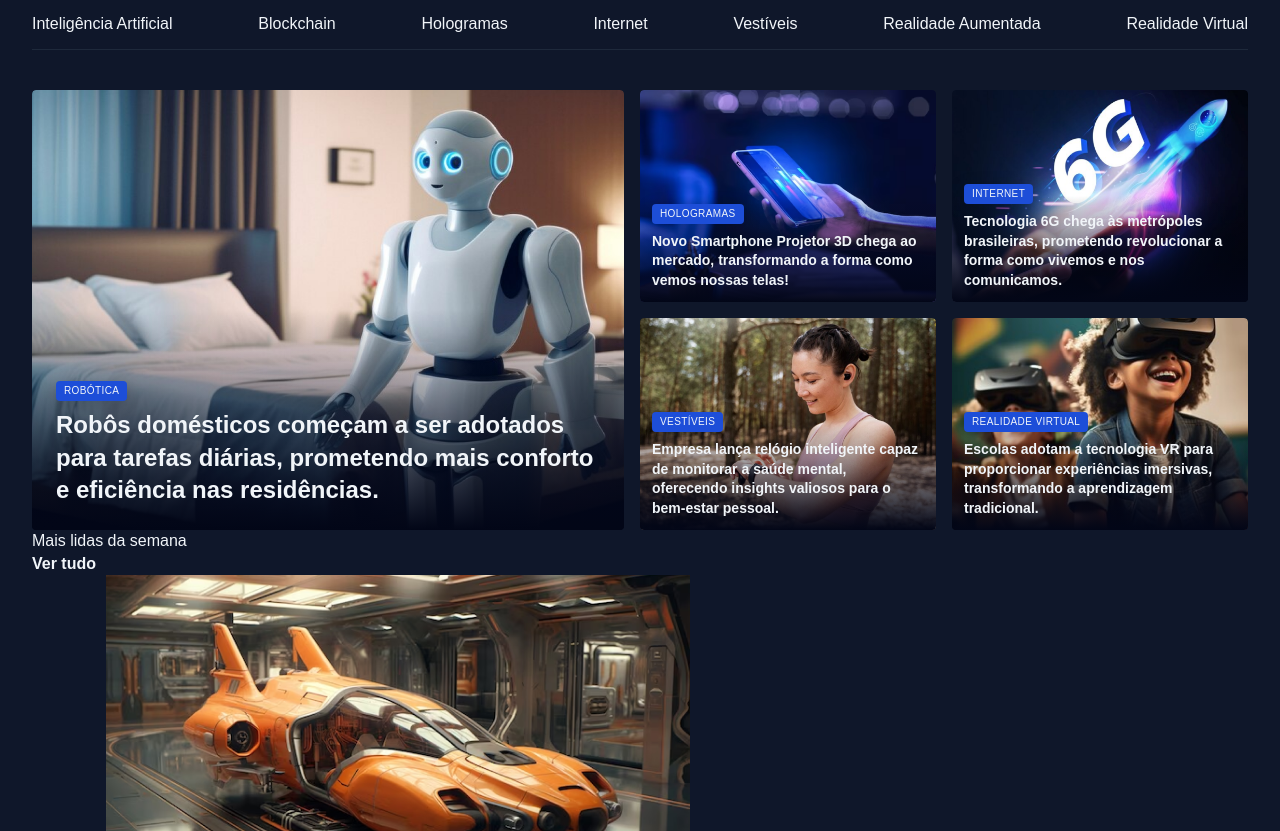
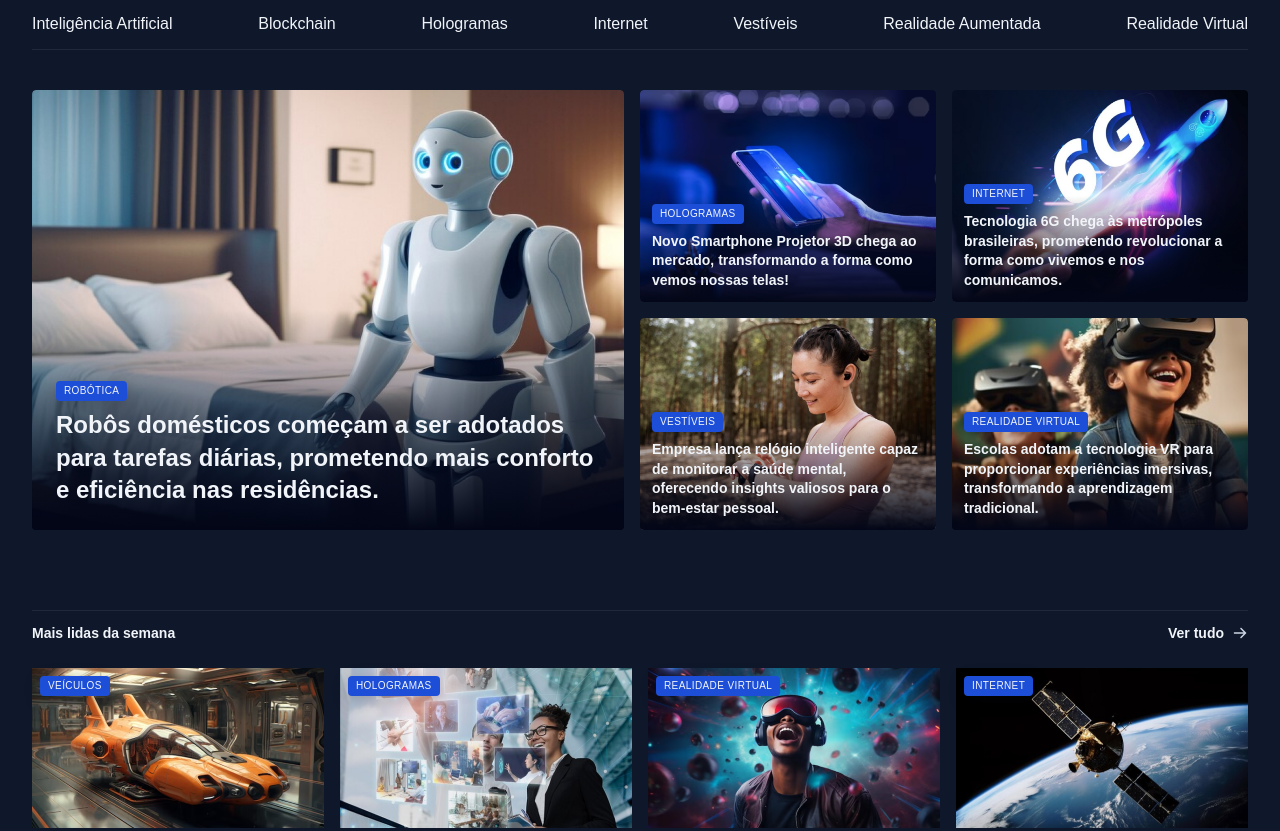
Before and after one commit to marciojr444/fullstack-projeto-portal-de-noticias, a plain HTML site: page index.html in a window 1280 px wide. Shown: the part 74-905 px from the top of the page. Drawn offline with Linux system fonts and the light colour scheme.

Commit message:
Aplicando estilos na seção mais lidas da semana

```diff
--- a/Styles/global.css
+++ b/Styles/global.css
@@ -54,6 +54,7 @@ img {
 
 main {
   margin-top: 40px;
+  gap: 80px;
 }
 
 .content-tag {
--- a/Styles/sections.css
+++ b/Styles/sections.css
@@ -1,9 +1,32 @@
+section header {
+  border-top: 1px solid var(--stroke-color);
+  padding-block: 12px 24px;
+  font: var(--text-span);
+
+  a {
+
+    justify-self: end;
+    align-items: center;
+    gap: 8px;
+
+    span {
+      background-image: url(../assets/icons/ArrowRight.svg);
+      width: 16px;
+      height: 16px;
+    }
+
+    &:hover span {
+      background-image: url(../assets/icons/ArrowRight-hover.svg);
+    }
+
+  }
+}
+
 #featured {
   img {
     height: 100%;
     object-fit: cover;
     border-radius: 4px;
-  }
   }
 
   .card {
@@ -17,11 +40,7 @@
       inset: 0;
       top: 50%;
       background-color: white;
-    background: linear-gradient(
-        180deg,
-        transparent 0%,
-        #020617 100%
-    );
+      background: linear-gradient(180deg, transparent 0%, #020617 100%);
     }
 
     figcaption {
@@ -39,3 +58,30 @@
       }
     }
   }
+}
+
+#weekly {
+
+  & > div {
+    grid-template-columns: repeat(4, 292px);
+  }
+
+  img {
+    height: 160px;
+  }
+
+  figure {
+    position: relative;
+
+    .content-tag {
+      position: absolute;
+      top: 8px;
+      left: 8px;
+
+      p {
+        margin-top: 8px;
+        font-weight: 800;
+      }
+    }
+  }
+}
--- a/index.html
+++ b/index.html
@@ -108,7 +108,7 @@
       </section>
 
       <section id="weekly">
-        <header class="gri grid-flow-col">
+        <header class="grid grid-flow-col">
           <h3>Mais lidas da semana</h3>
           <a href="#" class="grid grid-flow-col">
             <strong>Ver tudo</strong>
```
Lines whose indentation alone changed are shown as unchanged.
